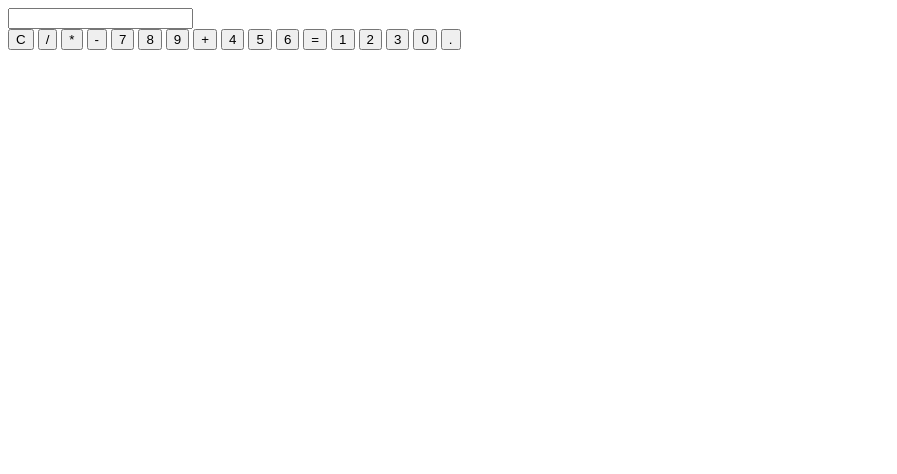
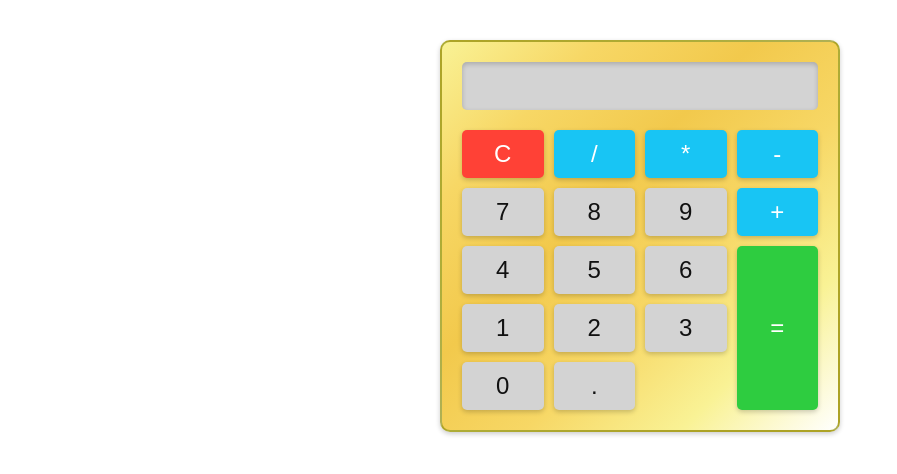
Before and after one commit to BrandonDonaldson4/Simple-Calculator, a plain HTML site: page index.html in a window 1280 px wide. Shown: the whole page, without its empty margins (0-897 px from the left). Drawn offline with Linux system fonts and the light colour scheme.

Commit message:
Calculator with finished HTML and CSS

```diff
--- a/index.html
+++ b/index.html
@@ -4,7 +4,7 @@
     <meta charset="UTF-8">
     <meta name="viewport" content="width=device-width, initial-scale=1.0">
     <title>Brandon's Calculator</title>
-    <link rel="stylesheet" href="styles.css">
+    <link rel="stylesheet" href="style.css">
     <script src="script.js" defer></script>
 </head>
 <body>
--- a/style.css
+++ b/style.css
@@ -0,0 +1,69 @@
+/*resert box sizing and margin for all elements*/
+*{
+    box-sizing: border-box;
+    margin: 0;
+}
+/* Main calculator container styling */
+.calculator{
+    background: linear-gradient(135deg, #f9f295 0%,#f7d765 20%,
+  #f2c94c 40%, #f7d765 60%, #f9f295 80%, #ffffff 100%);
+    padding: 20px;
+    max-width: 400px;
+    margin: 0px auto;
+    border: solid 2px rgba(145, 147, 20, 0.719);
+    box-shadow: 0 2px 5px rgb(0, 0, 0, 0.2);
+    border-radius: 10px;
+    margin-top: 40px;
+}
+/* Calculator display styling */
+#result{
+    width: 100%;
+    padding: 10px;
+    font-size: 24px;
+    border: none;
+    box-shadow: 0 2px 5px rgb(0, 0, 0, 0.2) inset;
+    border-radius: 5px;
+    background-color: lightgray;
+}
+/* Button grid layout */
+.buttons{
+    display: grid;
+    grid-template-columns: repeat(4, 1fr);
+    grid-gap: 10px;
+    margin-top: 20px;
+}
+/* General button styling */
+button{
+    padding: 10px;
+    font-size: 24px;
+    border: none;
+    box-shadow: 0 2px 5px rgba(0, 0, 0, 0.2);
+    border-radius: 5px;
+    cursor: pointer;
+    transition: background-color 0.3s ease;
+}
+/* Button hover effect */
+button:hover{
+    background-color: #f2c94c;
+}
+/* Clear button styling */
+.clear{
+    background-color: #ff4136;
+    color: #fff;
+}
+/* Number and decimal button styling */
+.number, .decimal{
+    background-color: lightgray;
+    color: #111;
+}
+/* Operator button styling */
+.operator{
+    background-color: #18c5f4;
+    color: #fff;
+}
+/* Equals button styling */
+.equals{
+    background-color: #2ecc40;
+    color: #fff;
+    grid-row: span 3;
+}
```
Also changed, not shown: 1 other file.
